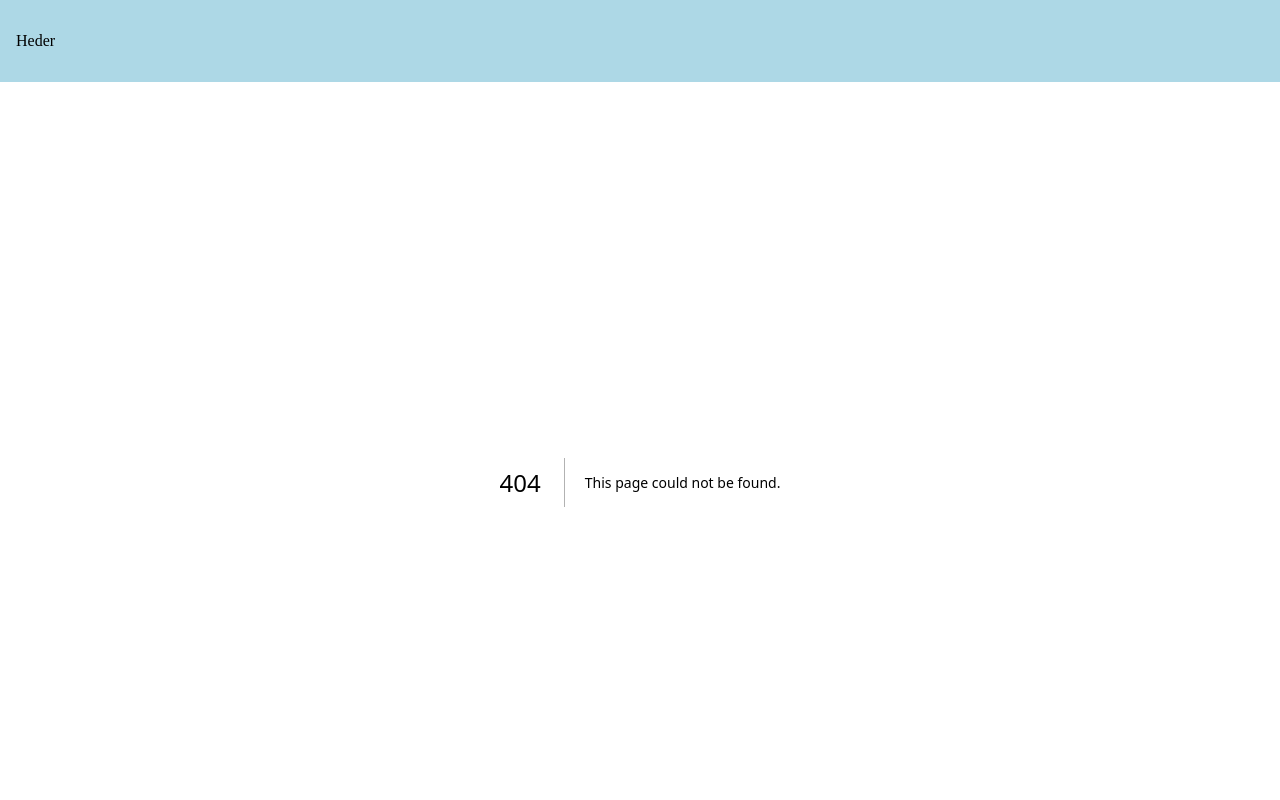
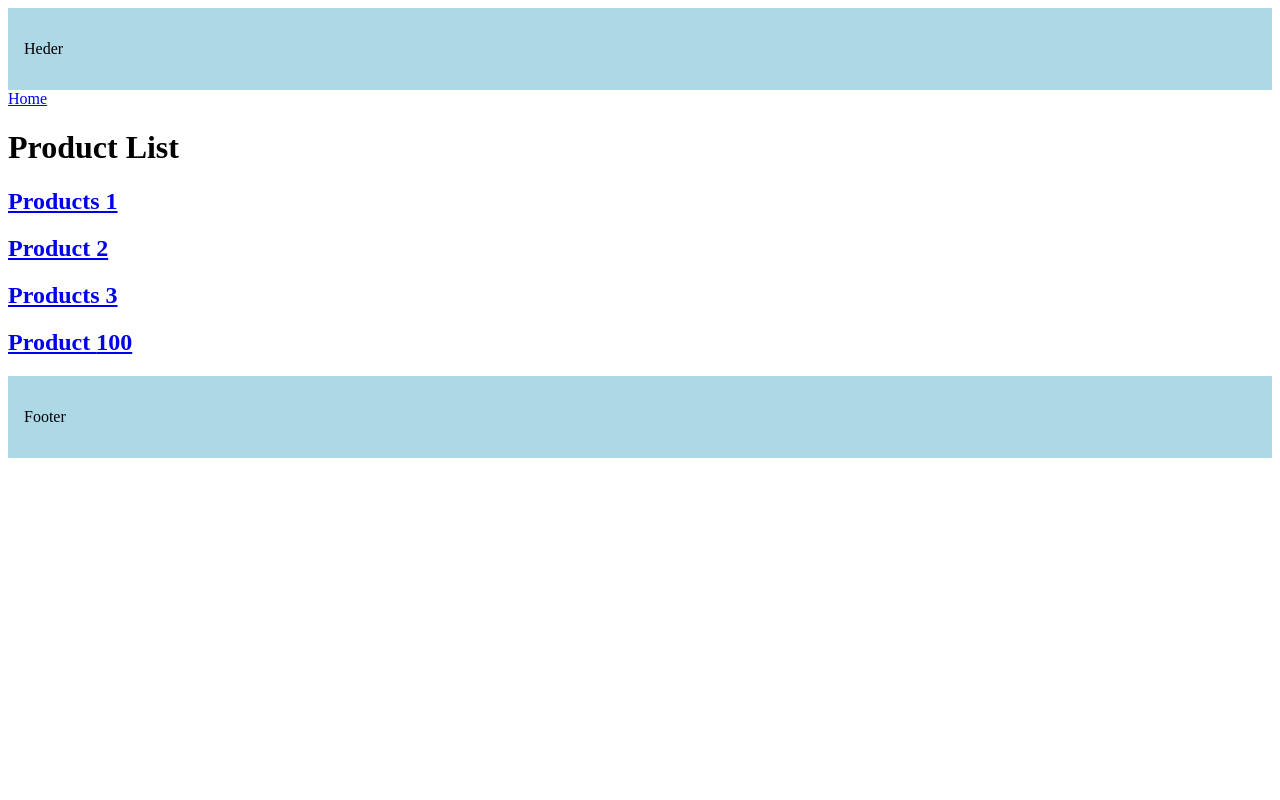
Before and after one commit to Diognet/Next14, a Next.js app in the folder taxi/: page /products in a window 1280 px wide. Before the commit this address had no page. Shown: the top 800 px of the page. Built offline with nearby package versions, Linux system fonts and the light colour scheme.

Commit message:
Add files via upload

```diff
--- /dev/null
+++ b/taxi/src/app/products/page.tsx
@@ -0,0 +1,26 @@
+import Link from 'next/link';
+
+export default function ProductList() {
+  const productId = 100;
+  return (
+    <>
+      <Link href="/">Home</Link>
+      <h1>Product List</h1>
+
+      <h2>
+        <Link href="products/1"> Products 1</Link>
+      </h2>
+      <h2>
+        <Link href="products/2"> Product 2</Link>
+      </h2>
+      <h2>
+        <Link href="products/3" replace>
+          Products 3
+        </Link>
+      </h2>
+      <h2>
+        <Link href={`products/${productId}`}>Product {productId}</Link>
+      </h2>
+    </>
+  );
+}
```
Also changed, not shown: taxi/src/app/products/[productId]/layout.tsx (added, +13 -0 lines), taxi/src/app/products/[productId]/page.tsx (added, +25 -0 lines), taxi/src/app/products/[productId]/reviews/[reviewId]/error.tsx (added, +16 -0 lines), taxi/src/app/products/[productId]/reviews/[reviewId]/not-found.tsx (added, +7 -0 lines), taxi/src/app/products/[productId]/reviews/[reviewId]/page.tsx (added, +30 -0 lines).
